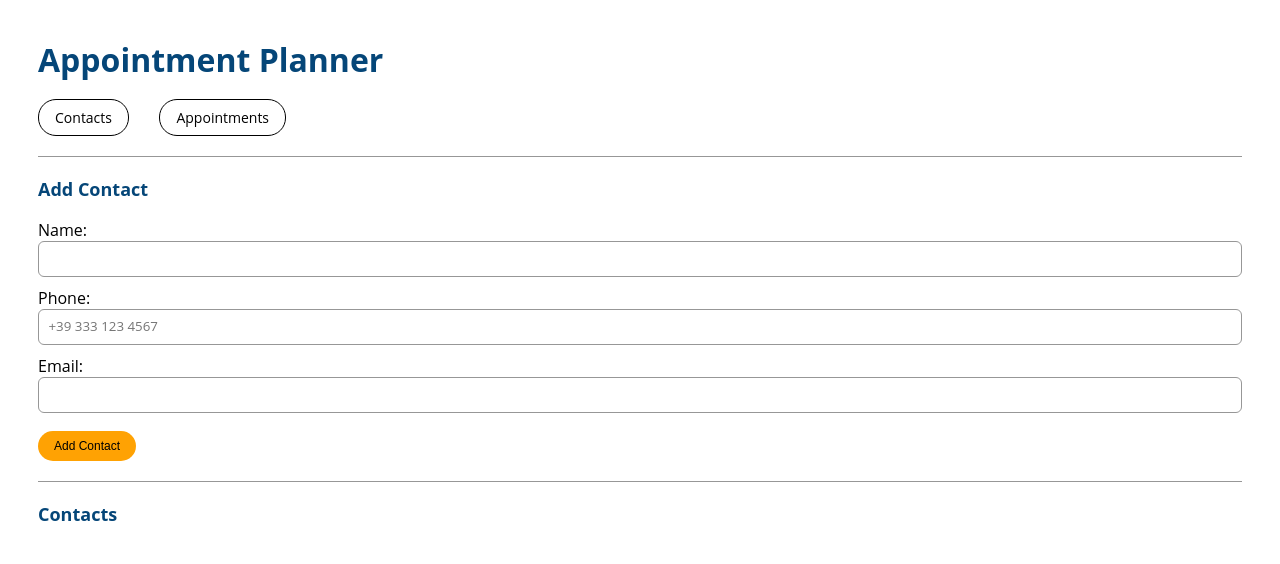
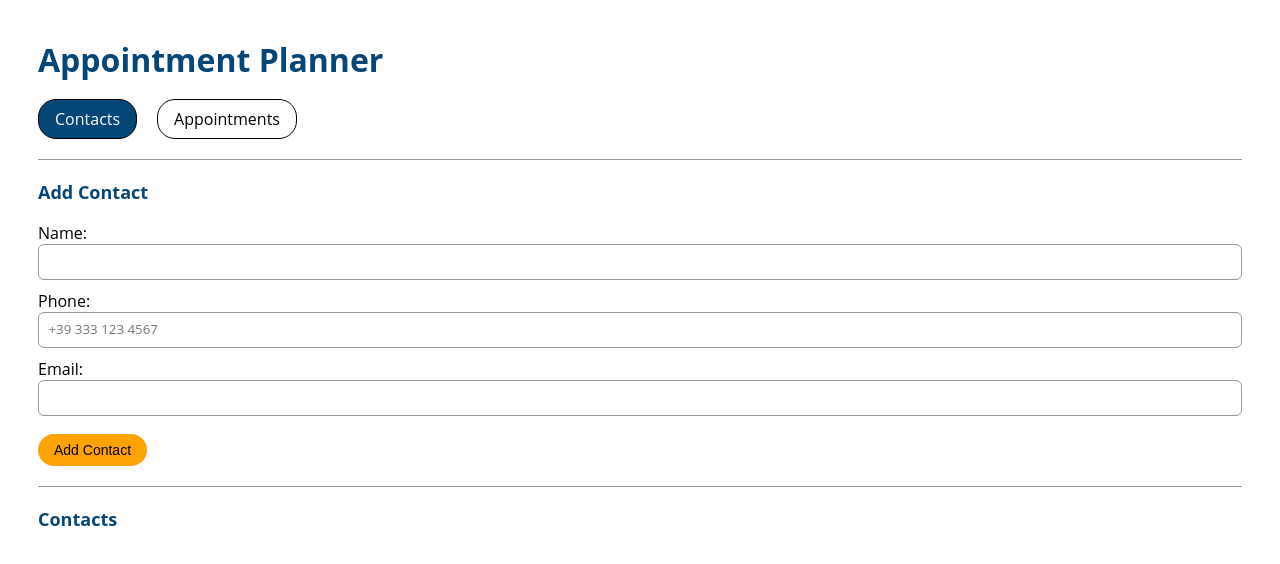
Before and after one commit to bindifilippo/appointment-planner, a React (Create React App) app: page /contacts in a window 1280 px wide. Shown: the top 564 px of the page. Built offline with nearby package versions, Linux system fonts and the light colour scheme.

Commit message:
root state

```diff
--- a/public/index.css
+++ b/public/index.css
@@ -1,31 +1,6 @@
 #root {
   padding: 30px;
   font-family: "Open Sans", sans-serif;
-}
-
-nav > a {
-  display: inline-block;
-  font-style: normal;
-  font-weight: 500;
-  font-size: 14px;
-  color: #000000;
-
-  padding: 8px 16px;
-  margin-right: 30.5px;
-
-  text-decoration: none;
-  border-radius: 18px;
-  border: 1px solid #000000;
-
-  cursor: pointer;
-  transition: background-color 0.2s ease, transform 0.1s ease;
-}
-
-
-nav > a:hover {
-  background-color: #054678;
-  color: #ffffff;
-  transform: scale(0.97);
 }
 
 nav {
@@ -33,6 +8,31 @@ nav {
   border-bottom: 1px solid #979797;
   margin-bottom: 20px;
 }
+
+.nav-link {
+  display: inline-block;
+  padding: 8px 16px;
+  margin-right: 20px;
+  text-decoration: none;
+  border-radius: 18px;
+  border: 1px solid #000;
+  color: #000;
+  transition: background-color 0.2s ease;
+}
+
+nav > a:hover {
+  background-color: #ededed;
+  color: #000;
+  border: 1px solid #000;
+  transform: scale(0.97);
+}
+
+
+.nav-link.active {
+  background-color: #054678;
+  color: #ffffff;
+}
+
 
 h1 {
   font-weight: bold;
@@ -79,7 +79,7 @@ input[type="submit"] {
   display: inline-block;
   font-style: normal;
   font-weight: 500;
-  font-size: 12px;
+  font-size: 14px;
   color: #000000;
 
   padding: 8px 16px;
@@ -93,6 +93,26 @@ input[type="submit"] {
 
   cursor: pointer;
   transition: background-color 0.2s ease, transform 0.1s ease;
+}
+
+.button-add:hover {
+  display: inline-block;
+  font-style: normal;
+  font-weight: 500;
+  font-size: 14px;
+  color: #000000;
+
+  padding: 8px 16px;
+  margin-right: 30.5px;
+  margin-top: 8px;
+
+  text-decoration: none;
+  border-radius: 18px;
+  border: 0px solid #000000;
+  background-color:#ffa203;
+
+  cursor: pointer;
+  transform: scale(0.97);
 }
 
 input,
@@ -140,7 +160,7 @@ select {
 
 .delete-button{
   border: none;
-  background-color: #e30e0e;
+  background-color: #cd1111;
   color: white;
   border-radius: 50%;
   width: 18px;
--- a/src/components/root/Root.js
+++ b/src/components/root/Root.js
@@ -8,21 +8,31 @@ export const ROUTES = {
 function Root() {
   return (
     <>
-        <h1>
-            Appointment Planner
-        </h1>
+      <h1>Appointment Planner</h1>
+
       <nav>
-                <NavLink to={ROUTES.CONTACTS} >
+        <NavLink
+          to={ROUTES.CONTACTS}
+          className={({ isActive }) =>
+            isActive ? "nav-link active" : "nav-link"
+          }
+        >
           Contacts
         </NavLink>
-                <NavLink to={ROUTES.APPOINTMENTS} >
+
+        <NavLink
+          to={ROUTES.APPOINTMENTS}
+          className={({ isActive }) =>
+            isActive ? "nav-link active" : "nav-link"
+          }
+        >
           Appointments
         </NavLink>
       </nav>
-            <Outlet/>
+
+      <Outlet />
     </>
   );
-
 }
 
 export default Root;
```
Lines whose indentation alone changed are shown as unchanged.
